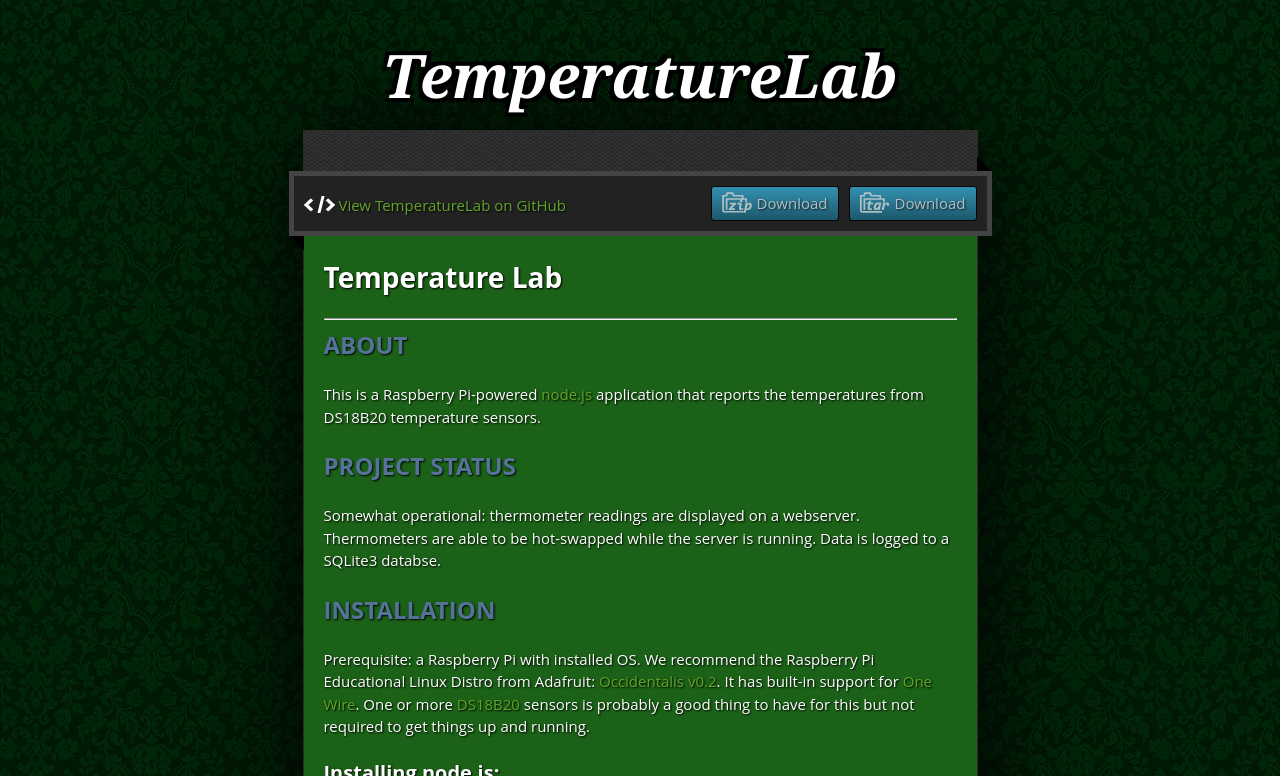
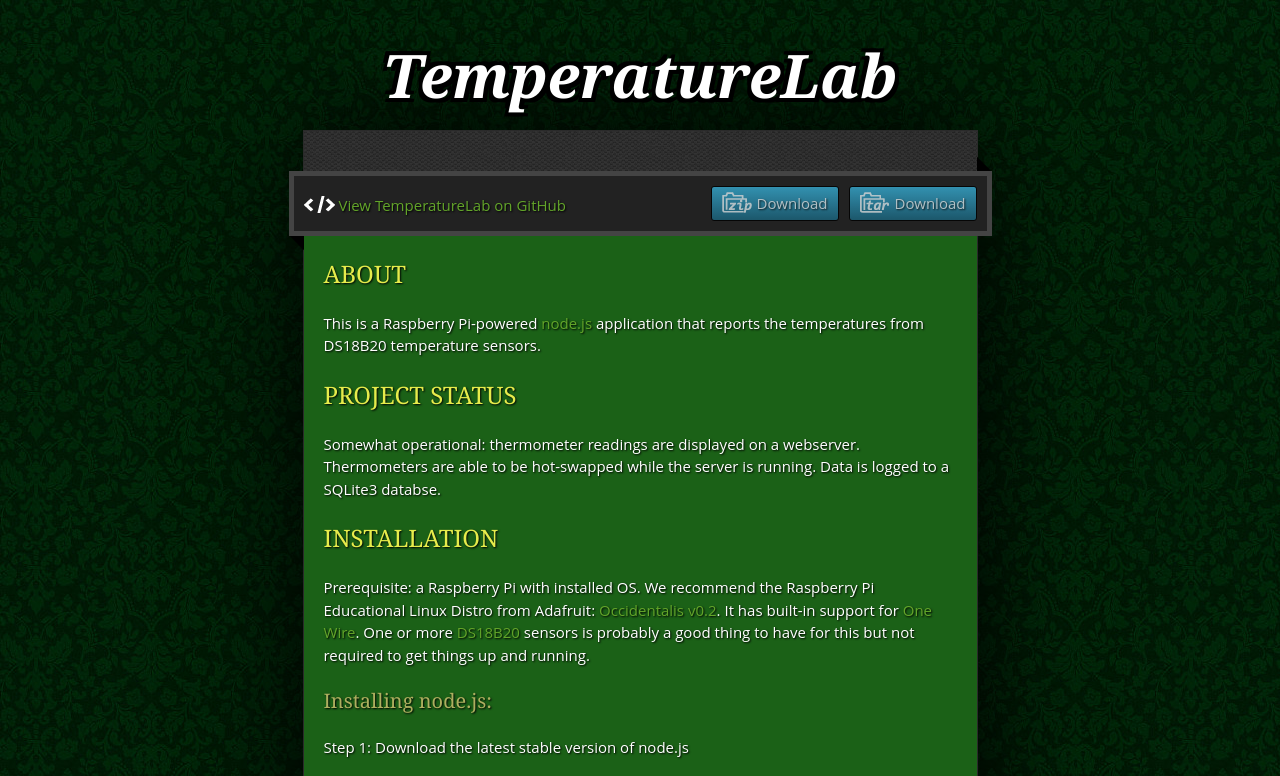
Before and after one commit to flamescape/TemperatureLab, a plain HTML site: page index.html in a window 1280 px wide. Shown: the top 776 px of the page. Drawn offline with nearby package versions, Linux system fonts and the light colour scheme.

Commit message:
Add header styling

```diff
--- a/index.html
+++ b/index.html
@@ -36,9 +36,8 @@
         <span class="blc"></span><span class="trc"></span>
         </div>
         <article class="markdown-body">
-          <h1>Temperature Lab</h1>
 
-<hr><h2>ABOUT</h2>
+<h2>ABOUT</h2>
 
 <p>This is a Raspberry Pi-powered <a href="http://nodejs.org/">node.js</a> application that reports the temperatures from DS18B20 temperature sensors.</p>
 
--- a/stylesheets/stylesheet.css
+++ b/stylesheets/stylesheet.css
@@ -374,7 +374,8 @@ footer .owner p a {
 .markdown-body h4,
 .markdown-body h5,
 .markdown-body h6 {
-  font-weight: bold;
+  font-weight: normal;
+  font-family: Lora, Georgia, "Times New Roman", Times, serif;
 }
 
 .markdown-body h1 {
@@ -383,11 +384,12 @@ footer .owner p a {
 
 .markdown-body h2 {
   font-size: 24px;
-  color: #557398;
+  color: #E6EC4B;
 }
 
 .markdown-body h3 {
   font-size: 20px;
+  color: #AEAF5F;
 }
 
 .markdown-body h4 {
```
